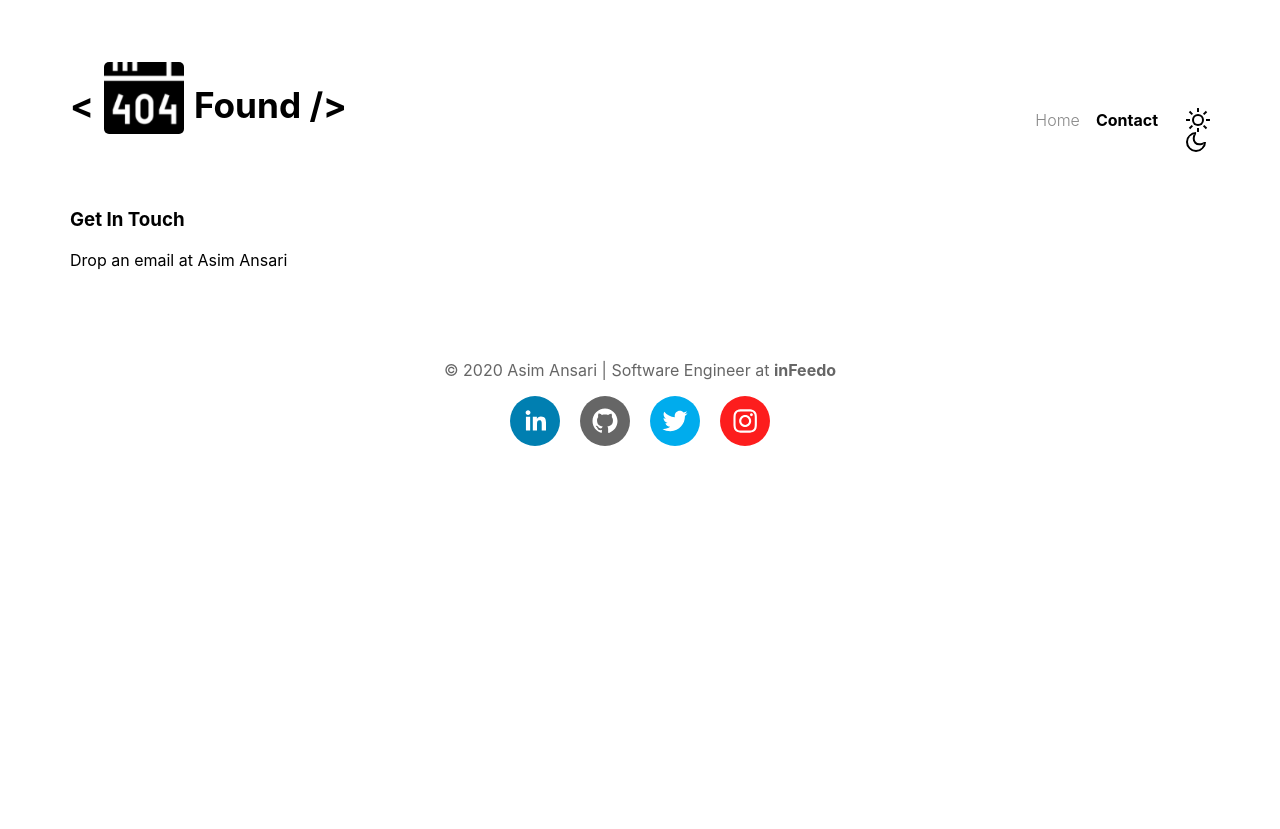
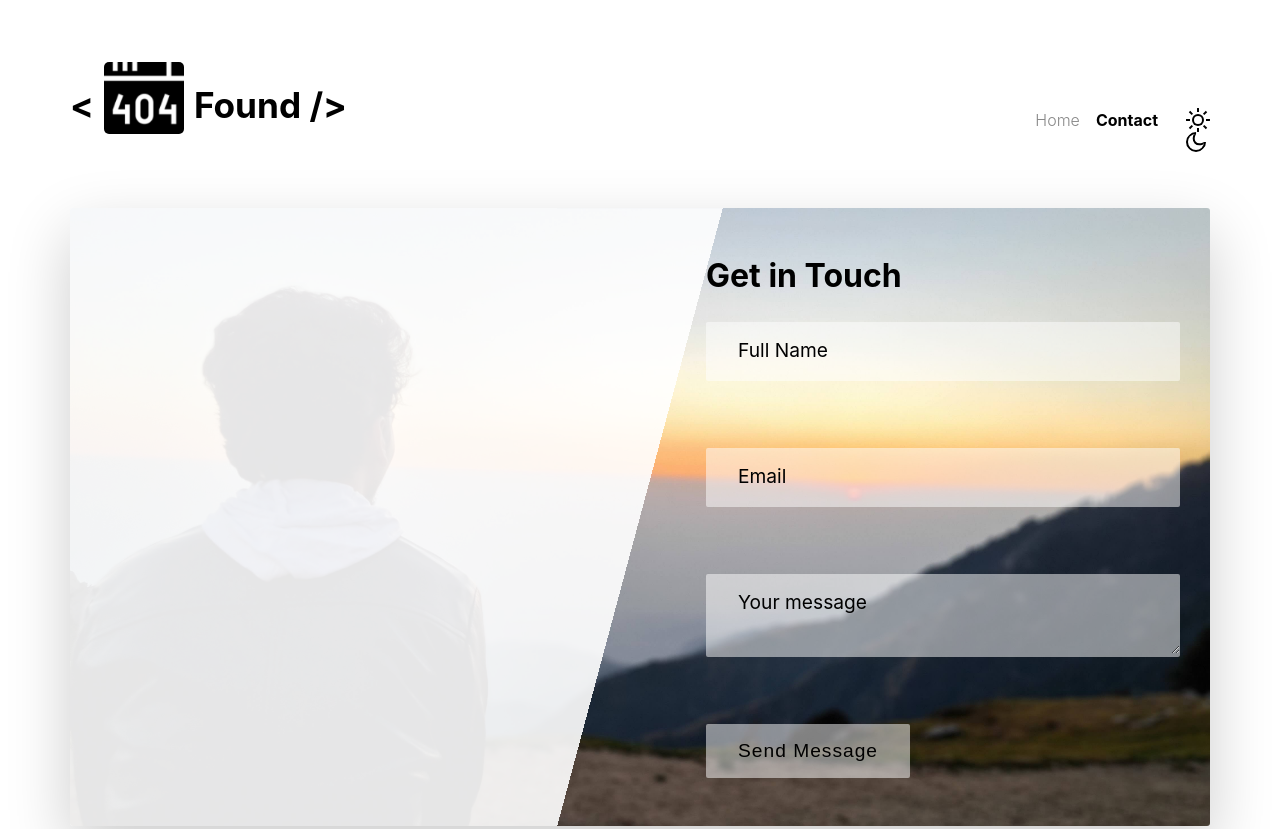
Before and after one commit to Asim1996/gastby-blog, a Gatsby site: page /contact in a window 1280 px wide. Shown: the top 829 px of the page. Before the commit the page ends 800 px from the top, so only its background shows below. Built offline with nearby package versions, Linux system fonts and the light colour scheme; Gatsby itself is replaced by a stand-in of ours.

Commit message:
contact form

```diff
--- a/gatsby-config.js
+++ b/gatsby-config.js
@@ -23,10 +23,10 @@ module.exports = {
       forceFullSync: true
     },
     {
-      resolve: `gatsby-plugin-google-analytics`,
+      resolve: "gatsby-plugin-google-tagmanager",
       options: {
-        trackingId: process.env.GOOGLE_ANALYTICS_ID,
-        head: false,
+        id: process.env.GOOGLE_ANALYTICS_ID,
+        includeInDevelopment: false,
       },
     },
     {
--- a/package.json
+++ b/package.json
@@ -21,7 +21,7 @@
     "gatsby-image": "^2.6.0",
     "gatsby-plugin-dark-mode": "^1.1.2",
     "gatsby-plugin-google-adsense": "^1.1.3",
-    "gatsby-plugin-google-analytics": "^2.7.0",
+    "gatsby-plugin-google-tagmanager": "^2.7.0",
     "gatsby-plugin-manifest": "^2.8.0",
     "gatsby-plugin-offline": "^3.6.0",
     "gatsby-plugin-sass": "^2.6.0",
--- a/src/pages/contact.js
+++ b/src/pages/contact.js
@@ -6,10 +6,45 @@ import Layout from '../components/layout'
 const Contact = () => {
     return (
         <Layout>
-            <section class="section-book">
+            {/* <section class="section-book">
                <h3>Get In Touch</h3>
                <p>Drop an email at <a href="mailto:awesomeasim2596@gmail.com">Asim Ansari</a></p>
-            </section>
+            </section> */}
+        <section class="section-book">
+          <div class="row">
+            <div class="book">
+              <div class="book__form">
+                <form class="form" name="contact"  method="post" data-netlify="true" data-netlify-honeypot="bot-field">
+                  <div class="u-margin-bottom-medium">
+               <h2 class="heading-secondary">
+                   Get in Touch
+               </h2>
+               <input type="hidden" name="bot-field" />
+               <input type="hidden" name="form-name" value="contact" />
+               </div>
+                  <div class="form__group">
+                    <input type="text" class="form__input" placeholder="Full Name" id="name" required />
+                    <label for="name" class="form__label">Full Name</label>
+
+                  </div>
+                  <div class="form__group">
+                    <input type="email" class="form__input" placeholder="Email" id="email" required />
+                    <label for="email" class="form__label">Email</label>
+                  </div>
+                  <div class="form__group">
+                    <textarea name="message" id="message" class="form__input" required placeholder="Your message"></textarea>
+                    <label for="message" class="form__label">Your Message</label>
+                  </div>
+                  <div class="form__group">
+                    <button type="submit" class="form__btn">Send Message</button>
+                  </div>
+                </form>
+              </div>
+            </div>
+          </div>
+
+        </section>
+
         </Layout>
     )
 }
--- a/src/styles/global.scss
+++ b/src/styles/global.scss
@@ -483,3 +483,107 @@ body.light {
     top: 8px;
     left: 2px
 }
+
+.book{
+background-image:linear-gradient(105deg,
+  rgba(#fff, .9) 0%,
+  rgba(#fff, .9) 50%,
+  transparent 50%) ,url("../images/me.jpg");
+background-size:100%;
+border-radius: 3px;
+box-shadow:0 1.5rem 4rem rgba(#000, .2);
+background-position: center;
+display: flex;
+justify-content: flex-end;
+@include respond(tab-land){
+    background-image:linear-gradient(105deg,
+  rgba(#fff, .9) 0%,
+  rgba(#fff, .9) 65%,
+  transparent 65%) ,url("../images/me.jpg");
+    background-size: cover
+}
+@include respond(tab-port){
+	background-image:linear-gradient(to right,
+	rgba(#fff, .9) 0%,
+	rgba(#fff, .9) 100%),
+  url("../images/me.jpg");
+  padding-right: 3rem;
+}
+&__form{
+  width:40%;
+  padding:3rem;
+    @include respond(tab-land){
+    width:65%;
+}
+@include respond(tab-port){
+    width:100%;
+    }
+}
+}
+.heading-secondary{
+  color: var(--primary-color);
+  font-size: 2rem;
+}
+
+.form{
+  &__group:not(:last-child){
+    margin-bottom:2rem;
+
+  }
+  &__input{
+    font-size: 1.2rem;
+    font-family:inherit;
+    color:inherit;
+    padding:1rem 2rem;
+    border-radius:2px;
+    background-color:rgba(#fff, .5);
+    border:none;
+    border-bottom: 3px solid transparent;
+    width:90%;
+    display:block;
+    transition: all .4s;
+    @include respond(tab-port){
+      width:100%;
+    }
+  &::-webkit-input-placeholder{
+    color:var(--btn-text-color);
+  }
+  &:focus{
+    outline:none;
+    box-shadow:0 1rem 2rem rgba(#000, .1);
+    border-bottom: 3px solid var(--card-bg);
+  }
+  &:focus:invalid{
+    border-bottom: 3px solid var(--primary-color);
+  }
+
+  }
+  &__btn{
+    padding: 1rem 2rem;
+    letter-spacing: 1px;
+    font-weight: 400;
+    font-size: 1.2rem;
+    background-color: rgba(255, 255, 255, 0.5);
+    border: 0;
+    cursor: pointer;
+    border-radius: 2px;
+    color: inherit;
+  }
+
+
+  &__label{
+    font-size:1.2rem;
+    font-weight:500;
+    margin-left:2rem;
+    margin-top:.7rem;
+    display:block;
+    transition:all .3s;
+    // color: var(--primary-color);
+
+  }
+  &__input:placeholder-shown + &__label{
+    opacity:0;
+    visibilty:hidden;
+    transform:translateY(-4rem);
+  }
+}
```
Also changed, not shown: src/pages/success.js (added, +30 -0 lines), src/images/me.jpg (added), 1 other file.
